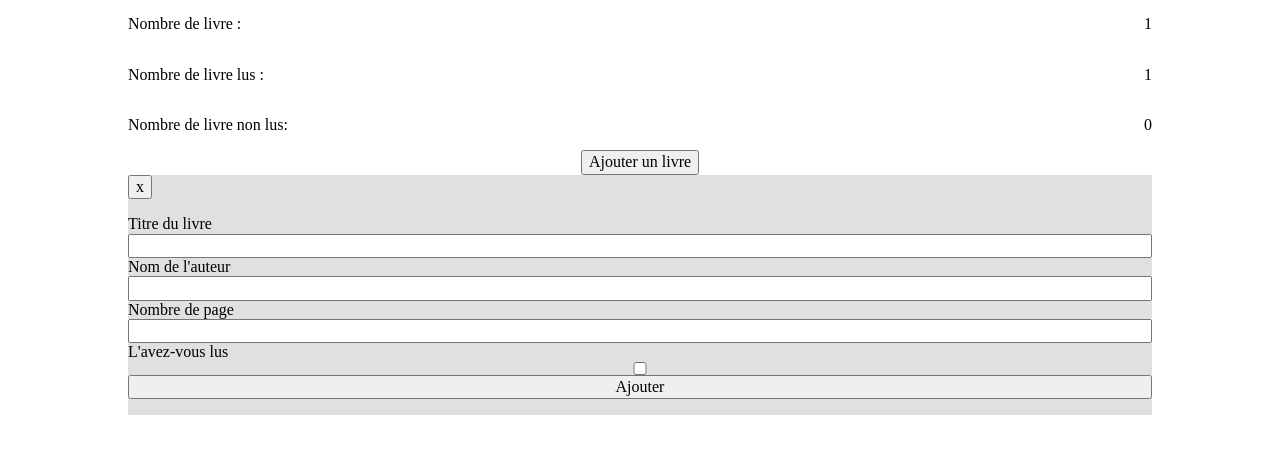
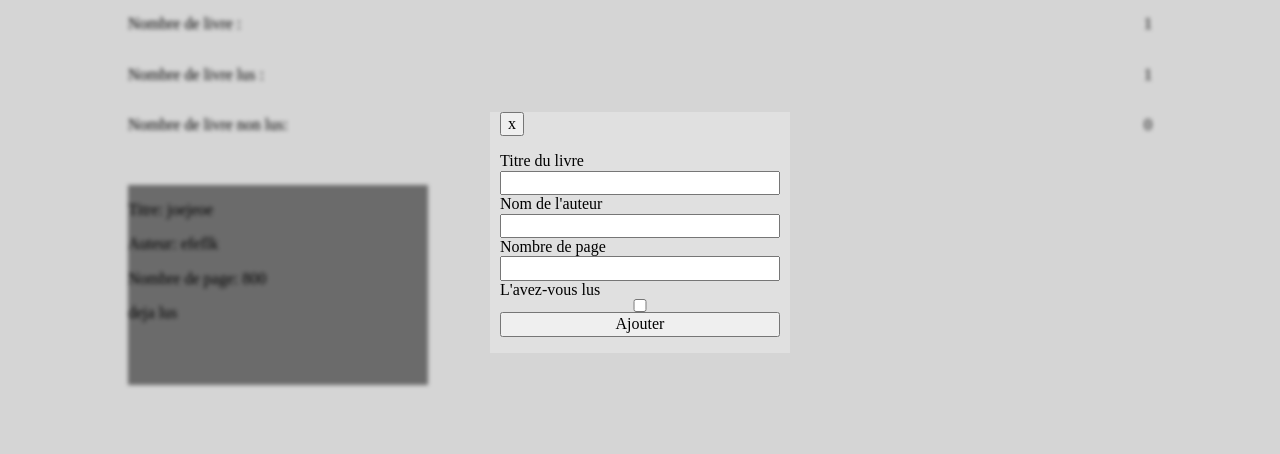
Before and after one commit to waintane/librairie, a plain HTML site: page index.html in a window 1280 px wide. Both pictures are taken after a click on the button "Ajouter un livre". Shown: the part 128-582 px from the top of the page. Drawn offline with Linux system fonts and the light colour scheme.

Commit message:
ajout de css media only screen min width 1200px et 800px

```diff
--- a/css/global.css
+++ b/css/global.css
@@ -1,18 +1,28 @@
 .form{
     visibility:hidden;
-    width: 80%;
-    margin: 0px auto;
+    position: fixed;
+    top: 0px;
+    width: 100%;
+    height: 100%;
+    background-color: rgba(0, 0, 0, 0.164);
+    backdrop-filter: blur(2px);
+}
+.form form{
+    width: 300px;
+    margin: 30vh auto;
     background-color: rgb(224, 224, 224);
     position: absolute;
     left:0;
     right:0;
-    margin-left:auto;
-    margin-right:auto;
+
 }
 .form div label{
     display: inline-block;
     width: 120px;
     text-align: left;
+}
+.form div{
+    margin: 0px 10px;
 }
 ul{
     list-style: none;
@@ -47,10 +57,29 @@ h1,h2{
 }
 .container{
     width: 300px;
+    height: 200px;
     margin: 10px auto;
     background-color: grey;
 }
 .display-de-la-liste{
     display: grid;
     grid-template-columns: 1fr;
+    gap: 10px;
 }
+
+@media only screen and (min-width: 800px) {
+
+    .display-de-la-liste{
+        grid-template-columns: 1fr 1fr;
+        width: 80%;
+        margin: 0px auto;
+    }
+
+}
+@media only screen and (min-width: 1200px) {
+
+    .display-de-la-liste{
+        grid-template-columns: 1fr 1fr 1fr 1fr;
+    }
+
+}
--- a/javascript/javascript.js
+++ b/javascript/javascript.js
@@ -16,6 +16,7 @@ let ajouterLivre = document.querySelector("#add");
 let livres = 1;
 let livreLus = 1;
 let livreNonLus =0;
+lus.value = false;
 
 nombreDeLivre.innerHTML = livres;
 nombreDeLivreLus.innerHTML = livreLus;
@@ -83,7 +84,13 @@ function createContainer(livre){
     titreContainer.innerHTML = "Titre : " + livre.titre;
     auteurContainer.innerHTML = "Auteur : " + livre.auteur;
     nombreDePageContainer.innerHTML = "Nombre de page : " + livre.nombreDePage;
-    lusContainer.innerHTML = "lus : " + livre.lus;
+    if(livre.lus === "true"){
+        lusContainer.innerHTML = "Déjà lus";
+    }
+    else{
+        lusContainer.innerHTML = "Pas encore lus";
+    }
+
 
     container.appendChild(titreContainer);
     container.appendChild(auteurContainer);
@@ -107,12 +114,13 @@ function clear(){
 }
 
 function updateData(){
-    if (lus.value == true){
+
+    if (lus.value == true || lus.value == "true"){
         livreLus ++;
         nombreDeLivreLus.innerHTML = livreLus;
         console.log("bro");
     }
-    else if(lus.value == false){
+    else if(lus.value == false || lus.value == "false"){
         livreNonLus ++;
         nombreDeLivreNonLus.innerHTML = livreNonLus;
         console.log("bro2");
```
